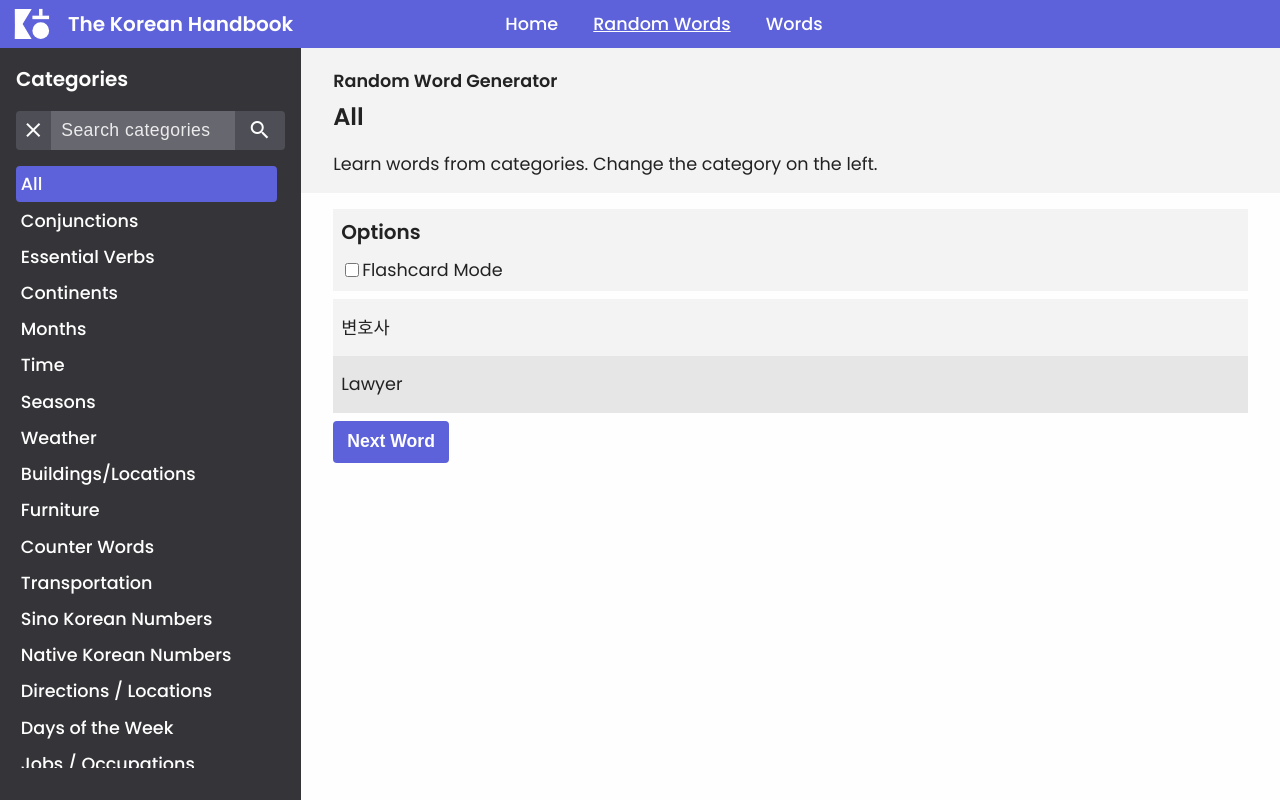
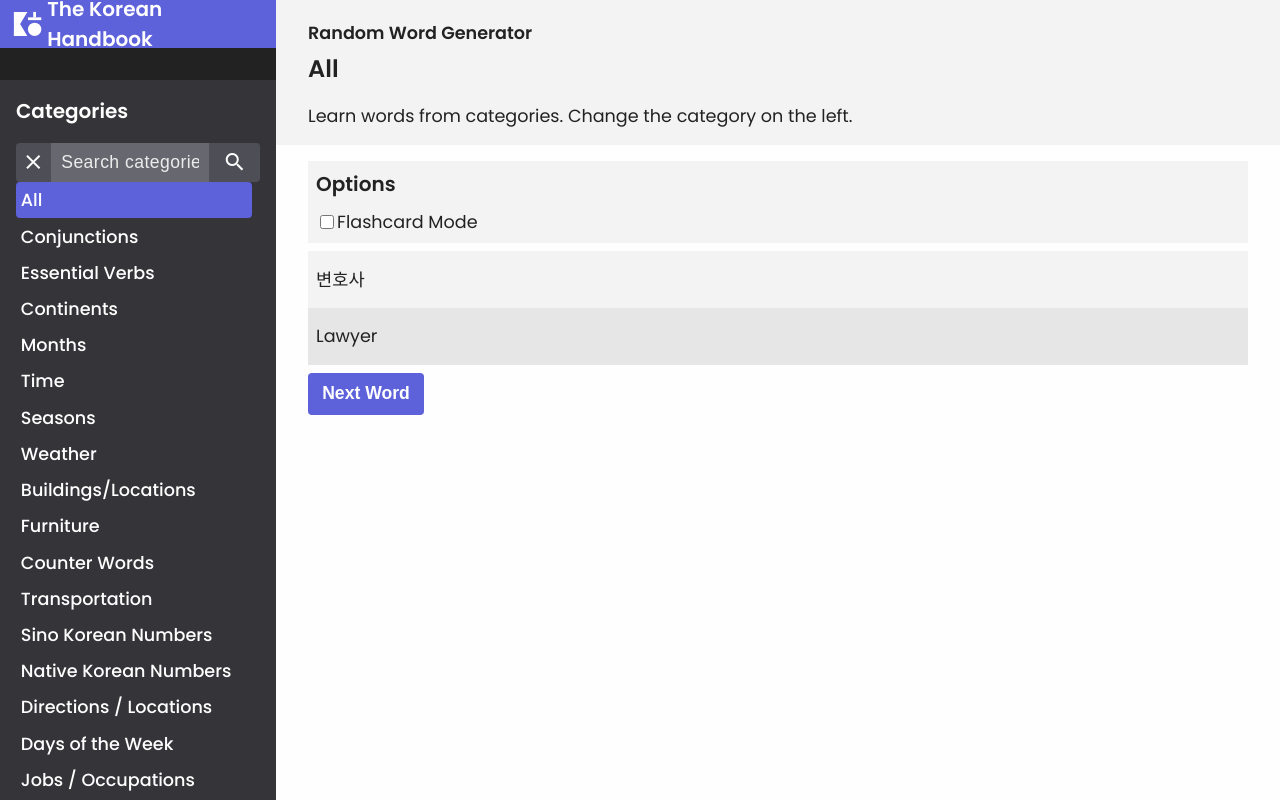
Before and after one commit to DanielHearn/korean-handbook, a Vue app in the folder korean-handbook/: page /random-words/all in a window 1280 px wide. Built offline with nearby package versions, Linux system fonts and the light colour scheme.

Commit message:
Add side bar from design

```diff
--- a/korean-handbook/src/components/App/App.scss
+++ b/korean-handbook/src/components/App/App.scss
@@ -46,13 +46,11 @@ body {
     flex-direction: column;
     box-sizing: border-box;
     flex-direction: row;
-    height: 3em;
     padding: 0 0.5em;
     box-sizing: border-box;
     flex: 1 auto;
     justify-content: space-between;
     a {
-      margin: 0 1em;
       color: $white;
       text-decoration: none;
       font-size: $s-size;
@@ -62,69 +60,19 @@ body {
       }
       &:hover {
         color: $white;
-        text-decoration: underline;
-      }
-      &.router-link-exact-active {
-        text-decoration: underline;
       }
       &.title {
         font-weight: $medium-weight;
         font-size: $m-size;
-        position: absolute;
-        text-decoration: none;;
-        margin: 0 0 0 3em;
+        text-decoration: none;
       }
     }
   }
   .nav-logo {
-    width: 3em;
-    height: 2.5em;
+    width: 2.5em;
+    height: 2em;
     a {
       margin: 0;
-    }
-  }
-  .nav-links--mobile {
-    margin-right: 0.5em;
-    button {
-      background: $darker-grey;
-      &:hover {
-        background: $dark;
-      }
-    }
-  }
-}
-
-.mobile-menu {
-  width: 100vw;
-  height: calc(100vh - #{$nav-height});
-  position: fixed;
-  display: block;
-  background: $dark;
-  z-index: 20;
-  top: $nav-height;
-  .mobile-menu-content {
-    display: flex;
-    justify-content: center;
-    align-items: center;
-    height: 100%;
-    width: 100%;
-    box-sizing: border-box;
-    padding: 1em;
-    .nav-links {
-      display: flex;
-      flex-direction: column;
-      align-items: center;
-      a {
-        margin: 0 1em;
-        color: $white;
-        font-weight: $medium-weight;
-        text-decoration: none;
-        font-size: $m-size;
-        margin: 1em 0;
-        &:hover {
-          text-decoration: underline;
-        }
-      }
     }
   }
 }
@@ -450,6 +398,7 @@ button {
 .sub-heading {
   font-size: $m-size;
   font-weight: $medium-weight;
+  margin-top: 0;
 }
 
 .text {
--- a/korean-handbook/src/components/App/App.vue
+++ b/korean-handbook/src/components/App/App.vue
@@ -1,107 +1,5 @@
 <template>
   <div id="app" :class="{ home: $route.path === '/' }">
-    <div id="nav">
-      <div class="nav-content">
-        <div style="display: flex; align-items: center;">
-          <div class="nav-logo">
-            <router-link to="/" class="button--logo">
-              <svg
-                xmlns:dc="http://purl.org/dc/elements/1.1/"
-                xmlns:cc="http://creativecommons.org/ns#"
-                xmlns:rdf="http://www.w3.org/1999/02/22-rdf-syntax-ns#"
-                xmlns:svg="http://www.w3.org/2000/svg"
-                xmlns="http://www.w3.org/2000/svg"
-                id="svg8"
-                version="1.1"
-                viewBox="0 0 100 100"
-                height="100mm"
-                width="100mm"
-                class="logo"
-              >
-                <defs id="defs2" />
-                <metadata id="metadata5" />
-                <g
-                  transform="translate(0,-100)"
-                  id="layer3"
-                  style="display: inline;"
-                >
-                  <g
-                    transform="matrix(1.6607495,0,0,1.6607495,-27.391721,-97.587624)"
-                    id="g5688"
-                    class="shape"
-                  >
-                    <path
-                      d="M 20.708554,126.46606 H 46.20405 l -13.682253,22.73177 13.511422,22.5 -25.324665,-0.009 c 0,0 0.177679,-15.29921 0.180076,-22.52289 0.0026,-7.85095 -0.180076,-22.70005 -0.180076,-22.70005 z"
-                      id="path5657"
-                      class="shape"
-                      style="fill: rgb(254, 254, 254); fill-opacity: 1; stroke: none; stroke-width: 0.0910492px; stroke-linecap: butt; stroke-linejoin: miter; stroke-opacity: 1;"
-                    />
-                    <circle
-                      id="path5661"
-                      cx="59.799267"
-                      cy="159.10349"
-                      r="12.594335"
-                      class="shape"
-                      style="fill: rgb(254, 254, 254); fill-opacity: 1; stroke: none; stroke-width: 6.97366; stroke-linecap: round; stroke-miterlimit: 4; stroke-dasharray: none; stroke-opacity: 1;"
-                    />
-                    <g
-                      transform="matrix(1.1210374,0,0,1.1210374,-6.8195464,-20.781859)"
-                      id="g5704"
-                      class="shape"
-                    >
-                      <rect
-                        y="140.33861"
-                        x="48.199764"
-                        height="4.6655374"
-                        width="22.403643"
-                        id="rect5665"
-                        class="shape"
-                        style="fill: rgb(254, 254, 254); fill-opacity: 1; stroke: none; stroke-width: 7.46241; stroke-linecap: round; stroke-miterlimit: 4; stroke-dasharray: none; stroke-opacity: 1;"
-                      />
-                      <rect
-                        y="131.27011"
-                        x="57.089748"
-                        height="9.3310747"
-                        width="4.6655374"
-                        id="rect5665-5"
-                        class="shape"
-                        style="display: inline; fill: rgb(254, 254, 254); fill-opacity: 1; stroke: none; stroke-width: 4.81599; stroke-linecap: round; stroke-miterlimit: 4; stroke-dasharray: none; stroke-opacity: 1;"
-                      />
-                    </g>
-                  </g>
-                </g>
-                <g transform="translate(0,-100)" id="layer1" />
-              </svg>
-            </router-link>
-          </div>
-          <router-link to="/" v-if="windowWidth > 900" class="title">The Korean Handbook</router-link>
-        </div>
-        <template v-if="$store.state.mobile">
-          <div class="nav-links--mobile">
-            <button @click="toggleMobileMenu">
-              <i class="material-icons">menu</i>
-            </button>
-          </div>
-        </template>
-        <template v-else>
-          <div class="nav-links">
-            <router-link to="/">Home</router-link>
-            <router-link to="/random-words/all">Random Words</router-link>
-            <router-link to="/info/">Words</router-link>
-          </div>
-          <div></div>
-        </template>
-      </div>
-    </div>
-    <div v-if="$store.state.mobileMenu" class="mobile-menu">
-      <div class="mobile-menu-content">
-        <div class="nav-links">
-          <router-link to="/">Home</router-link>
-          <router-link to="/random-words/all">Random Words</router-link>
-          <router-link to="/info/">Words</router-link>
-        </div>
-      </div>
-    </div>
     <router-view :mobile="$store.state.mobile" />
   </div>
 </template>
--- a/korean-handbook/src/components/SidePanel/SidePanel.scss
+++ b/korean-handbook/src/components/SidePanel/SidePanel.scss
@@ -2,7 +2,6 @@
 
 .side-panel {
   width: 22em;
-  padding: 1em;
   background: $dark;
   color: $white;
   z-index: 1;
@@ -11,8 +10,9 @@
   flex: 1 auto;
   flex-direction: column;
   &.mobile {
-    height: 3.5em;
-    padding: 0.5em 1em;
+    .mobile-header {
+      padding: 0.5em 1em;
+    }
     .search-form {
       margin-top: 0.5em;
     }
@@ -29,16 +29,20 @@
       margin: 0;
     }
   }
+  .side-panel-header {
+    padding: 1em;
+    background: $darker;
+  }
   .side-panel-content {
     display: flex;
     flex-direction: column;
     height: 100%;
+    padding: 1em;
     .sub-heading:first-child {
       margin-top: 0;
     }
   }
   .search-list {
-    margin-top: 1em;
     margin-bottom: 6em;
   }
 }
--- a/korean-handbook/src/components/SidePanel/SidePanel.vue
+++ b/korean-handbook/src/components/SidePanel/SidePanel.vue
@@ -1,5 +1,83 @@
 <template>
   <div class="side-panel" :class="{ mobile: mobile, active: open }">
+     <div id="nav">
+      <div class="nav-content">
+        <div style="display: flex; align-items: center;">
+          <div class="nav-logo">
+            <router-link to="/" class="button--logo">
+              <svg
+                xmlns:dc="http://purl.org/dc/elements/1.1/"
+                xmlns:cc="http://creativecommons.org/ns#"
+                xmlns:rdf="http://www.w3.org/1999/02/22-rdf-syntax-ns#"
+                xmlns:svg="http://www.w3.org/2000/svg"
+                xmlns="http://www.w3.org/2000/svg"
+                id="svg8"
+                version="1.1"
+                viewBox="0 0 100 100"
+                height="100mm"
+                width="100mm"
+                class="logo"
+              >
+                <defs id="defs2" />
+                <metadata id="metadata5" />
+                <g
+                  transform="translate(0,-100)"
+                  id="layer3"
+                  style="display: inline;"
+                >
+                  <g
+                    transform="matrix(1.6607495,0,0,1.6607495,-27.391721,-97.587624)"
+                    id="g5688"
+                    class="shape"
+                  >
+                    <path
+                      d="M 20.708554,126.46606 H 46.20405 l -13.682253,22.73177 13.511422,22.5 -25.324665,-0.009 c 0,0 0.177679,-15.29921 0.180076,-22.52289 0.0026,-7.85095 -0.180076,-22.70005 -0.180076,-22.70005 z"
+                      id="path5657"
+                      class="shape"
+                      style="fill: rgb(254, 254, 254); fill-opacity: 1; stroke: none; stroke-width: 0.0910492px; stroke-linecap: butt; stroke-linejoin: miter; stroke-opacity: 1;"
+                    />
+                    <circle
+                      id="path5661"
+                      cx="59.799267"
+                      cy="159.10349"
+                      r="12.594335"
+                      class="shape"
+                      style="fill: rgb(254, 254, 254); fill-opacity: 1; stroke: none; stroke-width: 6.97366; stroke-linecap: round; stroke-miterlimit: 4; stroke-dasharray: none; stroke-opacity: 1;"
+                    />
+                    <g
+                      transform="matrix(1.1210374,0,0,1.1210374,-6.8195464,-20.781859)"
+                      id="g5704"
+                      class="shape"
+                    >
+                      <rect
+                        y="140.33861"
+                        x="48.199764"
+                        height="4.6655374"
+                        width="22.403643"
+                        id="rect5665"
+                        class="shape"
+                        style="fill: rgb(254, 254, 254); fill-opacity: 1; stroke: none; stroke-width: 7.46241; stroke-linecap: round; stroke-miterlimit: 4; stroke-dasharray: none; stroke-opacity: 1;"
+                      />
+                      <rect
+                        y="131.27011"
+                        x="57.089748"
+                        height="9.3310747"
+                        width="4.6655374"
+                        id="rect5665-5"
+                        class="shape"
+                        style="display: inline; fill: rgb(254, 254, 254); fill-opacity: 1; stroke: none; stroke-width: 4.81599; stroke-linecap: round; stroke-miterlimit: 4; stroke-dasharray: none; stroke-opacity: 1;"
+                      />
+                    </g>
+                  </g>
+                </g>
+                <g transform="translate(0,-100)" id="layer1" />
+              </svg>
+            </router-link>
+          </div>
+          <router-link to="/" class="title">The Korean Handbook</router-link>
+        </div>
+      </div>
+    </div>
     <div v-if="mobile" class="mobile-header">
       <p class="sub-heading">{{ title }}</p>
       <button @click="toggleOpen" ref="input">
@@ -8,8 +86,14 @@
       </button>
     </div>
     <div
+      class="side-panel-header"
+      v-if="!mobile || mobile && open"
+    >
+      <slot name="header"></slot>
+    </div>
+    <div
       class="side-panel-content"
-      :class="{ hidden: !open && this.$store.state.mobile }"
+      :class="{ hidden: !open && mobile }"
     >
       <slot></slot>
     </div>
--- a/korean-handbook/src/views/RandomWords.vue
+++ b/korean-handbook/src/views/RandomWords.vue
@@ -21,11 +21,6 @@
       </div>
       <div class="search-list">
         <ul class="text-list" v-if="Object.keys(filteredCategories).length">
-          <li v-if="categoryFilter" class="list-item">
-            <p class="text">
-              {{ Object.keys(filteredCategories).length }} results found.
-            </p>
-          </li>
           <li :class="{ active: id === 'all' }" class="list-item">
             <router-link :to="`/random-words/all`">All</router-link>
           </li>
```
Also changed, not shown: korean-handbook/src/views/Info.vue (+2 -5 lines).
